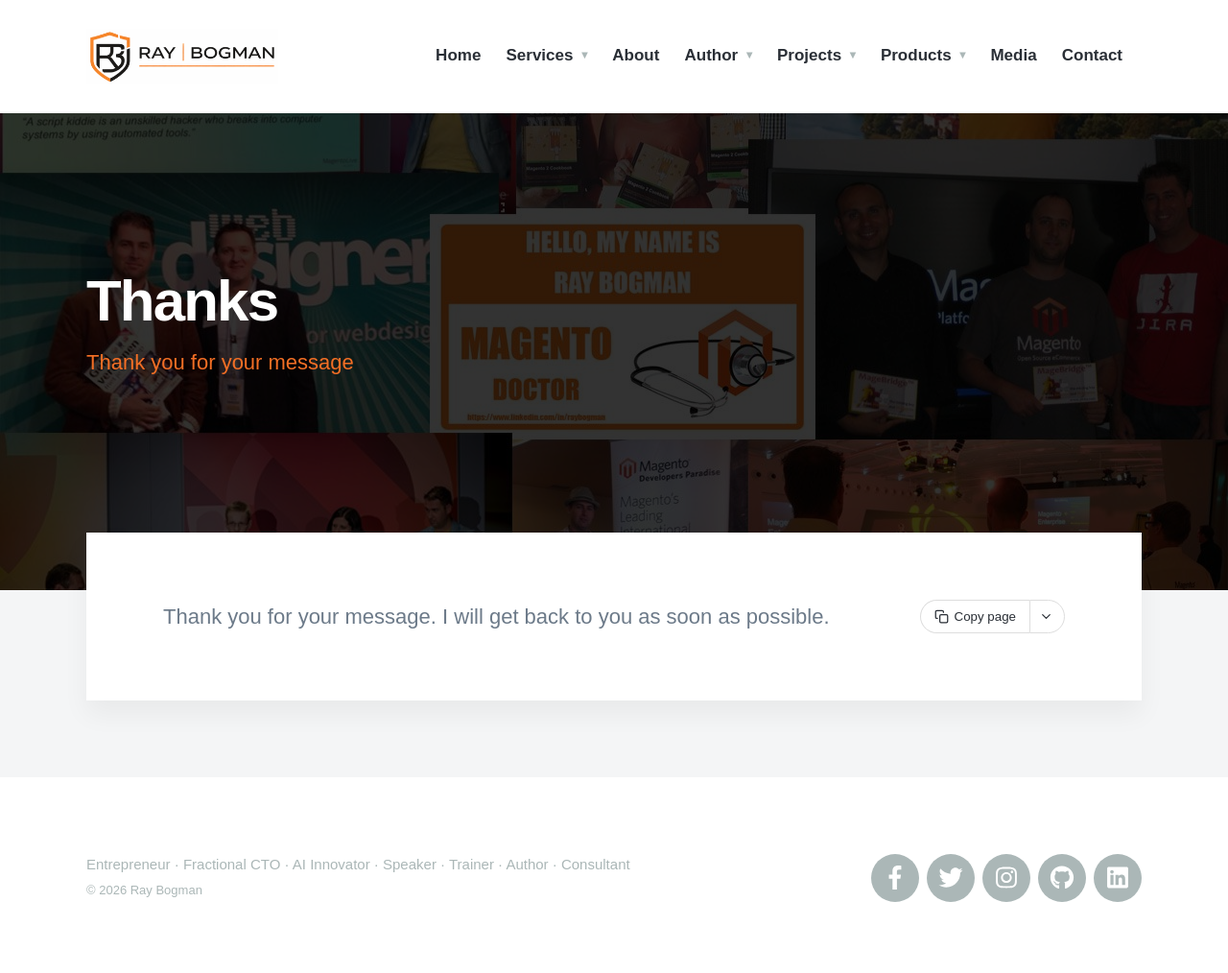
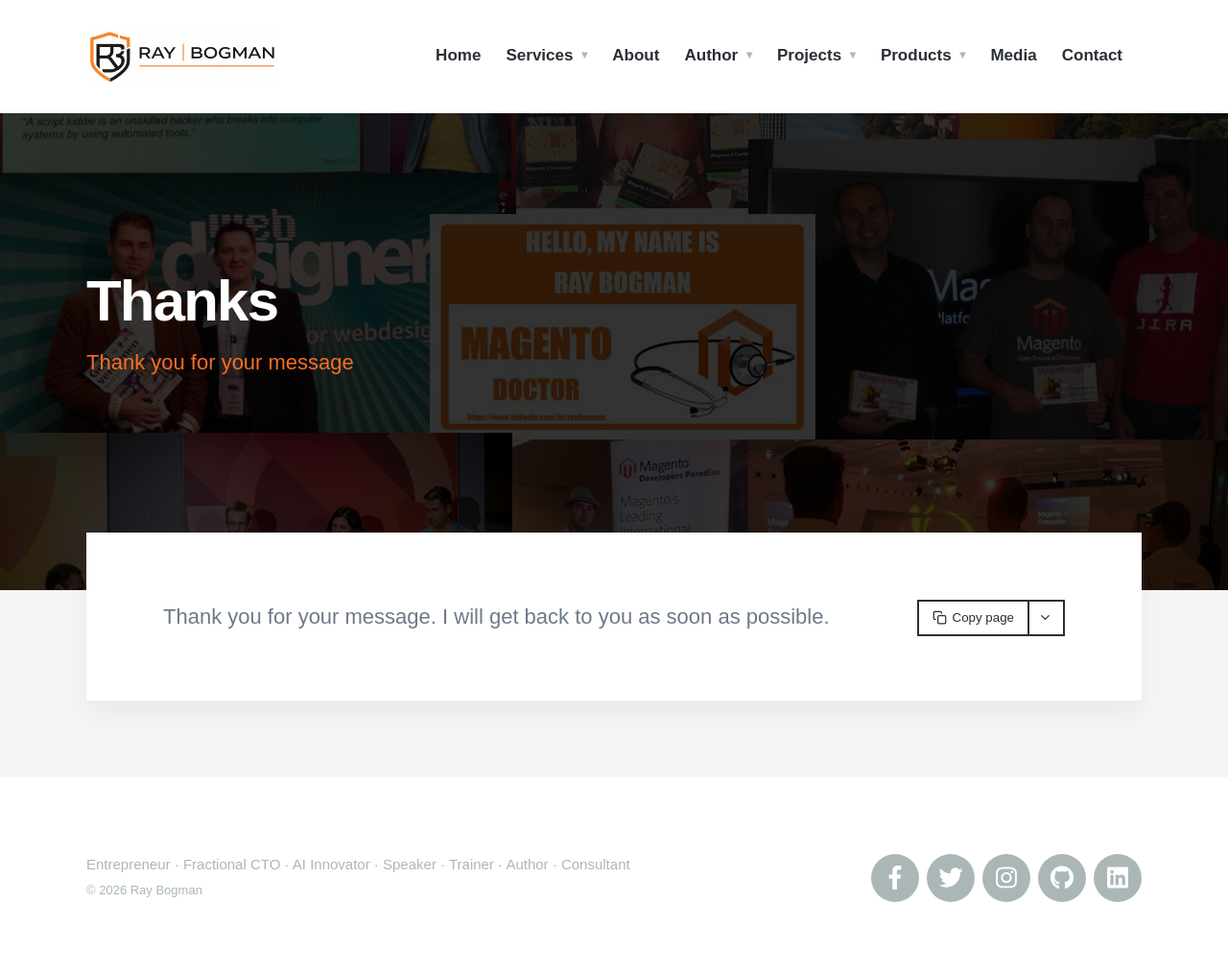
Before and after one commit to raybogman/raybogman.github.io, a Jekyll site: the page built from _pages/thanks.md, in a window 1280 px wide. Shown: the whole page at 96% size. Built offline with Jekyll 4.4.1, drawn with Linux system fonts in a browser that asks for light colours; nearby versions of some CDN libraries; some web fonts are replaced.

Commit message:
Restyle copy-page widget to match the site's square outline buttons
Drop the rounded pill; adopt the theme's .button--light language: square
corners, 2px $text-dark-color border, weight 600, accent fill on hover.
Menu gets square corners and the theme's card shadow.

Co-Authored-By: Claude Opus 4.8 <noreply@anthropic.com>
Claude-Session: https://claude.ai/code/session_01Teq7zhy1CUywanuBwkZ91F

```diff
--- a/_sass/_includes/_copy-widget.scss
+++ b/_sass/_includes/_copy-widget.scss
@@ -23,13 +23,20 @@
 	}
 }
 
+// Matches the site's outline button (.button--light): square corners, 2px
+// border, weight 600, no letter-spacing, accent fill on hover.
 .copymd {
 	position: relative;
 	display: inline-flex;
 	align-items: stretch;
 	font-family: $body-font;
-	font-size: 14px;
+	font-size: 13px;
 	font-weight: $button-weight;
+	letter-spacing: $button-spacing;
+
+	@include mq(tabletp) {
+		font-size: 15px;
+	}
 }
 
 .copymd__icon {
@@ -43,35 +50,37 @@
 	align-items: center;
 	gap: 6px;
 	margin: 0;
-	padding: 9px 14px;
+	padding: 9px 14px 10px;
 	line-height: 1;
 	color: $text-dark-color;
-	background: $background-color;
-	border: 1px solid $border-color;
+	background: transparent;
+	border: 2px solid $text-dark-color;
 	cursor: pointer;
 	transition: background 0.15s ease, color 0.15s ease, border-color 0.15s ease;
 
 	&:hover,
 	&:focus-visible {
-		background: $background-alt-color;
+		background: $accent-color;
+		border-color: $accent-color;
+		color: $background-color;
 	}
 }
 
+// Square split button: the main segment shares the caret's left border.
 .copymd__btn--main {
-	border-radius: 24px 0 0 24px;
 	border-right: 0;
 }
 
 .copymd__btn--caret {
-	border-radius: 0 24px 24px 0;
 	padding-left: 9px;
 	padding-right: 11px;
 }
 
-// Copied! / failed feedback
+// Copied! / failed feedback — accent fill, matching the button hover state.
 .copymd--flash .copymd__btn--main {
-	color: $accent-color;
+	background: $accent-color;
 	border-color: $accent-color;
+	color: $background-color;
 }
 
 .copymd__menu {
@@ -79,11 +88,10 @@
 	top: calc(100% + 6px);
 	right: 0;
 	min-width: 230px;
-	padding: 6px;
+	padding: 0;
 	background: $background-color;
-	border: 1px solid $border-color;
-	border-radius: 12px;
-	box-shadow: 0 8px 24px rgba(0, 0, 0, 0.12);
+	border: 2px solid $text-dark-color;
+	@include box-shadow(0, 6px, 16px, rgba(0, 0, 0, 0.1));
 	z-index: 30;
 }
 
@@ -93,15 +101,18 @@
 	gap: 10px;
 	width: 100%;
 	margin: 0;
-	padding: 9px 10px;
+	padding: 11px 14px;
 	font: inherit;
 	text-align: left;
 	text-decoration: none;
 	color: $text-dark-color;
 	background: none;
 	border: 0;
-	border-radius: 8px;
 	cursor: pointer;
+
+	& + & {
+		border-top: 1px solid $border-color;
+	}
 
 	.copymd__icon {
 		color: $text-medium-color;
@@ -109,17 +120,21 @@
 
 	&:hover,
 	&:focus-visible {
-		background: $background-alt-color;
-		color: $text-dark-color;
+		background: $accent-color;
+		color: $background-color;
+
+		.copymd__icon {
+			color: $background-color;
+		}
 	}
 }
 
-// Compact (icon-only) below the desktop nav breakpoint.
+// Compact (icon-only) below the tablet breakpoint.
 .copymd__label {
 	display: none;
 }
 
-@include mq(tabletl) {
+@include mq(tabletp) {
 	.copymd__label {
 		display: inline;
 	}
```
